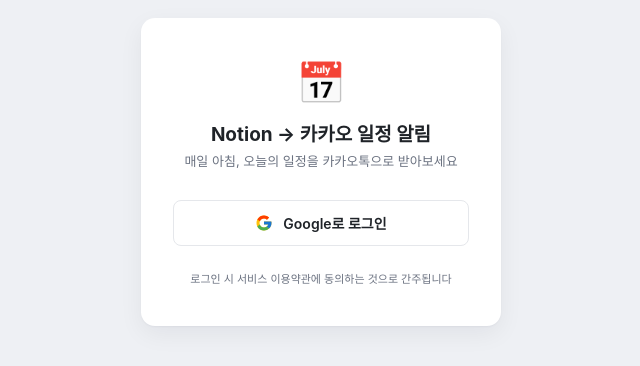
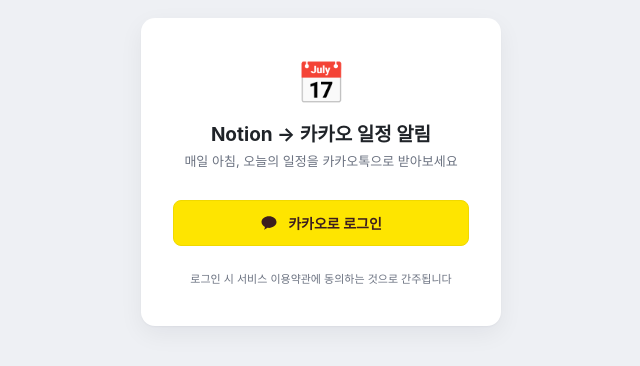
Before and after one commit to justin1112-jimin/notion-kakao-schedule, a FastAPI app: page /login in a window 1280 px wide. Shown: the part 228-594 px from the top of the page, without its empty margins (319-959 px from the left). Run offline with FastAPI, Linux system fonts and the light colour scheme.

Commit message:
로그인을 Google에서 카카오로 전환: 로그인 = 카카오 연결 통합
앱의 핵심 목적(오늘 일정을 카카오톡으로 전송)에 맞춰, 신원 확인용 Google
로그인과 메시지 발송 동의용 카카오 연결이라는 두 개의 별도 OAuth 플로우를
카카오 로그인 하나로 합침. 카카오 로그인 시 talk_message 동의를 함께
받으므로 로그인 자체가 카카오 연결이 되어, 기존의 별도 "카카오 연결" 버튼과
라우트를 제거. app/auth.py(Google 신원 확인 모듈)는 삭제.

파괴적 변경: 세션 user_id가 Google sub에서 카카오 id로 바뀌어 기존 계정의
Notion/카카오 연결이 orphan됨 — 배포 후 카카오로 재로그인, Notion 재연결,
Render의 ADMIN_USER_ID 갱신이 필요함(CLAUDE.md에 절차 기록).

Co-Authored-By: Claude Sonnet 5 <noreply@anthropic.com>
Claude-Session: https://claude.ai/code/session_01DXMZLpaSaWNLogPaHrcQuj

```diff
--- a/app/auth.py
+++ /dev/null
@@ -1,51 +0,0 @@
-import os
-from urllib.parse import urlencode
-
-import requests
-
-GOOGLE_AUTH_URL = "https://accounts.google.com/o/oauth2/v2/auth"
-GOOGLE_TOKEN_URL = "https://oauth2.googleapis.com/token"
-GOOGLE_USERINFO_URL = "https://www.googleapis.com/oauth2/v3/userinfo"
-
-
-def build_authorize_url(redirect_uri: str, state: str) -> str:
-    params = {
-        "client_id": os.environ["GOOGLE_CLIENT_ID"],
-        "redirect_uri": redirect_uri,
-        "response_type": "code",
-        "scope": "openid email",
-        "state": state,
-        "prompt": "select_account",
-    }
-    return GOOGLE_AUTH_URL + "?" + urlencode(params)
-
-
-def fetch_user_info(redirect_uri: str, code: str) -> dict:
-    """Google OAuth 인증 후 사용자 정보 반환 (email, sub)"""
-    data = {
-        "client_id": os.environ["GOOGLE_CLIENT_ID"],
-        "client_secret": os.environ["GOOGLE_CLIENT_SECRET"],
-        "redirect_uri": redirect_uri,
-        "code": code,
-        "grant_type": "authorization_code",
-    }
-    token_resp = requests.post(GOOGLE_TOKEN_URL, data=data, timeout=10)
-    token_resp.raise_for_status()
-    access_token = token_resp.json()["access_token"]
-
-    userinfo_resp = requests.get(
-        GOOGLE_USERINFO_URL,
-        headers={"Authorization": f"Bearer {access_token}"},
-        timeout=10,
-    )
-    userinfo_resp.raise_for_status()
-    info = userinfo_resp.json()
-    return {
-        "email": info.get("email"),
-        "user_id": info.get("sub"),  # Google unique user ID
-    }
-
-
-def fetch_email(redirect_uri: str, code: str) -> str:
-    """호환성 유지: fetch_user_info의 이메일만 반환"""
-    return fetch_user_info(redirect_uri, code)["email"]
--- a/app/main.py
+++ b/app/main.py
@@ -8,13 +8,13 @@ from fastapi.responses import JSONResponse, PlainTextResponse, RedirectResponse
 from fastapi.templating import Jinja2Templates
 from starlette.middleware.sessions import SessionMiddleware
 
-from app import auth, db, google_calendar_client, kakao_client, notion_client, scheduler
+from app import db, google_calendar_client, kakao_client, notion_client, scheduler
 
 templates = Jinja2Templates(directory="app/templates")
 
 # "/internal/run-daily" skips the login session check but enforces its own
 # secret-header check inside the handler (called by GitHub Actions, not a browser).
-PUBLIC_PATHS = {"/login", "/login/google", "/auth/callback", "/internal/run-daily"}
+PUBLIC_PATHS = {"/login", "/login/kakao", "/auth/kakao/callback", "/internal/run-daily"}
 
 # 현재 개인용(1인) 운영 — 앱 내부 스케줄러(APScheduler)는 이 사용자 기준으로만 동작.
 # 다중 사용자가 실제로 늘어나면 사용자별 스케줄 등록 방식으로 교체 필요.
@@ -61,7 +61,7 @@ def _render_settings(request: Request, **extra):
     context = {
         "request": request,
         "settings": settings,
-        "user_email": request.session.get("email"),
+        "nickname": request.session.get("nickname"),
         "notion_connected": bool(settings["notion_token"]),
         "notion_databases": notion_databases,
         "kakao_connected": bool(settings["kakao_refresh_token"]),
@@ -83,25 +83,28 @@ async def login(request: Request, error: Optional[str] = None):
     )
 
 
-@app.get("/login/google")
-async def login_google(request: Request):
+@app.get("/login/kakao")
+async def login_kakao(request: Request):
     state = secrets.token_urlsafe(16)
     request.session["oauth_state"] = state
-    redirect_uri = str(request.url_for("auth_callback"))
-    return RedirectResponse(auth.build_authorize_url(redirect_uri, state))
+    redirect_uri = str(request.url_for("kakao_login_callback"))
+    return RedirectResponse(kakao_client.build_authorize_url(redirect_uri, state))
 
 
-@app.get("/auth/callback", name="auth_callback")
-async def auth_callback(request: Request, code: str, state: str):
+@app.get("/auth/kakao/callback", name="kakao_login_callback")
+async def kakao_login_callback(request: Request, code: str, state: str):
     if state != request.session.get("oauth_state"):
         return RedirectResponse("/login?error=잘못된 요청입니다. 다시 로그인해주세요.")
 
-    redirect_uri = str(request.url_for("auth_callback"))
-    user_info = auth.fetch_user_info(redirect_uri, code)
+    redirect_uri = str(request.url_for("kakao_login_callback"))
+    tokens = kakao_client.exchange_code_for_tokens(redirect_uri, code)
+    user_info = kakao_client.fetch_user_info(tokens["access_token"])
 
     request.session["logged_in"] = True
     request.session["user_id"] = user_info["user_id"]
-    request.session["email"] = user_info["email"]
+    request.session["nickname"] = user_info["nickname"]
+    # 카카오 로그인 자체가 talk_message 동의를 포함하므로, 로그인 = 카카오 연결.
+    db.update_kakao_refresh_token(user_info["user_id"], tokens["refresh_token"])
     return RedirectResponse("/settings")
 
 
@@ -169,22 +172,6 @@ async def notion_select_database(request: Request, database_id: str = Form(...))
     )
     db.update_notion_database(user_id, database_id, date_property, title_property)
     return RedirectResponse("/settings?flash=notion_database_selected", status_code=303)
-
-
-@app.get("/kakao/connect")
-async def kakao_connect(request: Request):
-    redirect_uri = str(request.url_for("kakao_callback"))
-    url = kakao_client.build_authorize_url(redirect_uri)
-    return RedirectResponse(url)
-
-
-@app.get("/kakao/callback", name="kakao_callback")
-async def kakao_callback(request: Request, code: str):
-    user_id = _get_user_id(request)
-    redirect_uri = str(request.url_for("kakao_callback"))
-    tokens = kakao_client.exchange_code_for_tokens(redirect_uri, code)
-    db.update_kakao_refresh_token(user_id, tokens["refresh_token"])
-    return RedirectResponse("/settings?flash=kakao_connected", status_code=303)
 
 
 @app.get("/google-calendar/connect")
--- a/app/templates/login.html
+++ b/app/templates/login.html
@@ -40,15 +40,15 @@
   h1 { font-size: 19px; font-weight: 700; margin: 0 0 6px; }
   p { font-size: 13px; color: var(--muted); margin: 0 0 28px; line-height: 1.5; }
 
-  .google-btn {
+  .kakao-btn {
     display: flex; align-items: center; justify-content: center; gap: 10px;
     width: 100%; padding: 12px 18px; border-radius: 8px;
-    background: #fff; color: #1f2328; border: 1px solid var(--border);
+    background: #FEE500; color: #3c1e1e; border: 1px solid #f0d900;
     font-size: 14px; font-weight: 600; text-decoration: none;
-    transition: background 0.15s;
+    transition: filter 0.15s;
   }
-  .google-btn:hover { background: #f9fafb; }
-  .google-icon { width: 18px; height: 18px; flex-shrink: 0; }
+  .kakao-btn:hover { filter: brightness(0.96); }
+  .kakao-icon { width: 18px; height: 18px; flex-shrink: 0; }
 
   .error {
     display: flex; align-items: center; gap: 8px; text-align: left;
@@ -69,14 +69,11 @@
   <div class="error">⚠️ {{ error }}</div>
   {% endif %}
 
-  <a class="google-btn" href="/login/google">
-    <svg class="google-icon" viewBox="0 0 48 48">
-      <path fill="#FFC107" d="M43.611,20.083H42V20H24v8h11.303c-1.649,4.657-6.08,8-11.303,8c-6.627,0-12-5.373-12-12s5.373-12,12-12c3.059,0,5.842,1.154,7.961,3.039l5.657-5.657C34.046,6.053,29.268,4,24,4C12.955,4,4,12.955,4,24s8.955,20,20,20s20-8.955,20-20C44,22.659,43.862,21.35,43.611,20.083z"/>
-      <path fill="#FF3D00" d="M6.306,14.691l6.571,4.819C14.655,15.108,18.961,12,24,12c3.059,0,5.842,1.154,7.961,3.039l5.657-5.657C34.046,6.053,29.268,4,24,4C16.318,4,9.656,8.337,6.306,14.691z"/>
-      <path fill="#4CAF50" d="M24,44c5.166,0,9.86-1.977,13.409-5.192l-6.19-5.238C29.211,35.091,26.715,36,24,36c-5.202,0-9.619-3.317-11.283-7.946l-6.522,5.025C9.505,39.556,16.227,44,24,44z"/>
-      <path fill="#1976D2" d="M43.611,20.083H42V20H24v8h11.303c-0.792,2.237-2.231,4.166-4.087,5.571c0.001-0.001,0.002-0.001,0.003-0.002l6.19,5.238C36.971,39.205,44,34,44,24C44,22.659,43.862,21.35,43.611,20.083z"/>
+  <a class="kakao-btn" href="/login/kakao">
+    <svg class="kakao-icon" viewBox="0 0 24 24">
+      <path fill="#3c1e1e" d="M12 3C6.477 3 2 6.477 2 10.75c0 2.77 1.86 5.2 4.66 6.58-.2.75-.73 2.74-.84 3.16-.13.52.19.51.4.37.16-.11 2.6-1.77 3.66-2.49.68.1 1.38.15 2.12.15 5.523 0 10-3.477 10-7.77C22 6.477 17.523 3 12 3z"/>
     </svg>
-    Google로 로그인
+    카카오로 로그인
   </a>
 
   <div class="footer-note">로그인 시 서비스 이용약관에 동의하는 것으로 간주됩니다</div>
```
Also changed, not shown: app/kakao_client.py (+16 -2 lines), app/templates/settings.html (+6 -7 lines), claude.md (+25 -1 lines).
